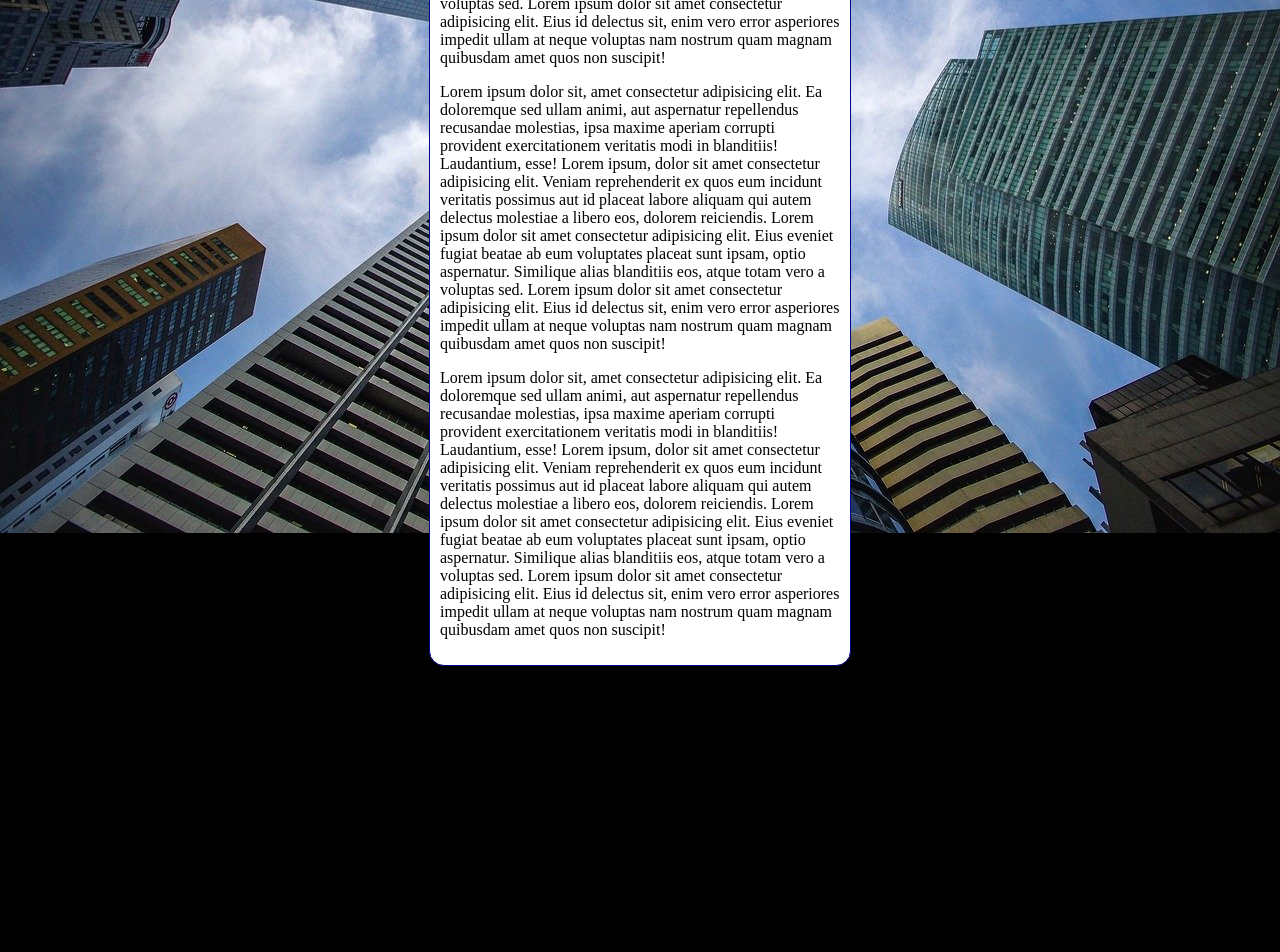
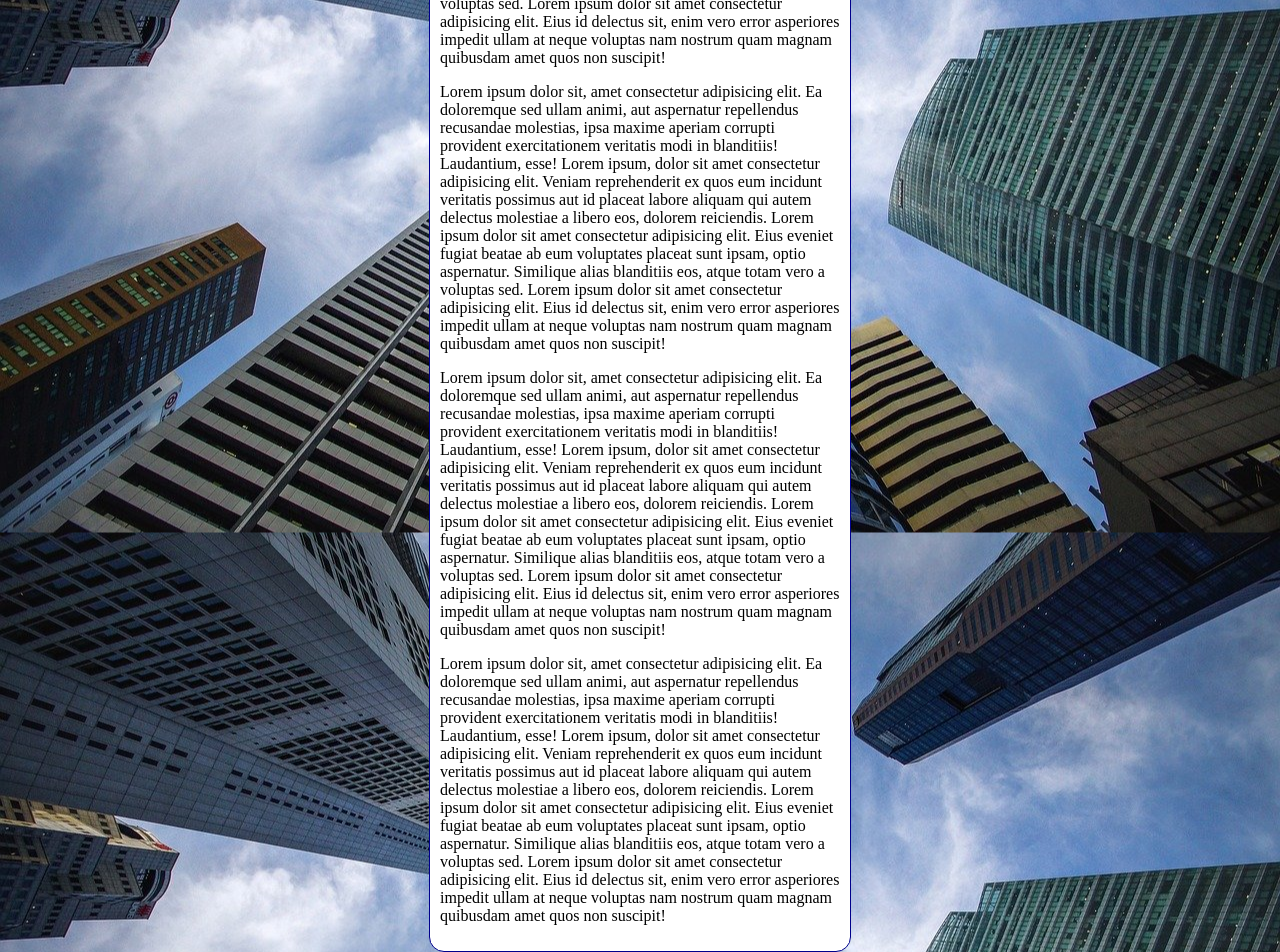
Before and after one commit to andersonpl/html-css, a plain HTML site: page exercicios/ex22/fundo006.html in a window 1280 px wide. Shown: the part 302-1254 px from the top of the page. Before the commit the page ends 968 px from the top, so only its background shows below. Drawn offline with Linux system fonts and the light colour scheme.

Commit message:
Update fundo006.html

```diff
--- a/exercicios/ex22/fundo006.html
+++ b/exercicios/ex22/fundo006.html
@@ -10,7 +10,7 @@
             background-color: black;
             background-image: url('imagens/wallpaper002.jpg');
             background-position: center center;
-            background-repeat: no-repeat;
+            background-repeat: repeat-y;
             background-size: cover;
         }
 
@@ -30,6 +30,7 @@
         <p>Lorem ipsum dolor sit, amet consectetur adipisicing elit. Ea doloremque sed ullam animi, aut aspernatur repellendus recusandae molestias, ipsa maxime aperiam corrupti provident exercitationem veritatis modi in blanditiis! Laudantium, esse! Lorem ipsum, dolor sit amet consectetur adipisicing elit. Veniam reprehenderit ex quos eum incidunt veritatis possimus aut id placeat labore aliquam qui autem delectus molestiae a libero eos, dolorem reiciendis. Lorem ipsum dolor sit amet consectetur adipisicing elit. Eius eveniet fugiat beatae ab eum voluptates placeat sunt ipsam, optio aspernatur. Similique alias blanditiis eos, atque totam vero a voluptas sed. Lorem ipsum dolor sit amet consectetur adipisicing elit. Eius id delectus sit, enim vero error asperiores impedit ullam at neque voluptas nam nostrum quam magnam quibusdam amet quos non suscipit!</p>
         <p>Lorem ipsum dolor sit, amet consectetur adipisicing elit. Ea doloremque sed ullam animi, aut aspernatur repellendus recusandae molestias, ipsa maxime aperiam corrupti provident exercitationem veritatis modi in blanditiis! Laudantium, esse! Lorem ipsum, dolor sit amet consectetur adipisicing elit. Veniam reprehenderit ex quos eum incidunt veritatis possimus aut id placeat labore aliquam qui autem delectus molestiae a libero eos, dolorem reiciendis. Lorem ipsum dolor sit amet consectetur adipisicing elit. Eius eveniet fugiat beatae ab eum voluptates placeat sunt ipsam, optio aspernatur. Similique alias blanditiis eos, atque totam vero a voluptas sed. Lorem ipsum dolor sit amet consectetur adipisicing elit. Eius id delectus sit, enim vero error asperiores impedit ullam at neque voluptas nam nostrum quam magnam quibusdam amet quos non suscipit!</p>
         <p>Lorem ipsum dolor sit, amet consectetur adipisicing elit. Ea doloremque sed ullam animi, aut aspernatur repellendus recusandae molestias, ipsa maxime aperiam corrupti provident exercitationem veritatis modi in blanditiis! Laudantium, esse! Lorem ipsum, dolor sit amet consectetur adipisicing elit. Veniam reprehenderit ex quos eum incidunt veritatis possimus aut id placeat labore aliquam qui autem delectus molestiae a libero eos, dolorem reiciendis. Lorem ipsum dolor sit amet consectetur adipisicing elit. Eius eveniet fugiat beatae ab eum voluptates placeat sunt ipsam, optio aspernatur. Similique alias blanditiis eos, atque totam vero a voluptas sed. Lorem ipsum dolor sit amet consectetur adipisicing elit. Eius id delectus sit, enim vero error asperiores impedit ullam at neque voluptas nam nostrum quam magnam quibusdam amet quos non suscipit!</p>
+        <p>Lorem ipsum dolor sit, amet consectetur adipisicing elit. Ea doloremque sed ullam animi, aut aspernatur repellendus recusandae molestias, ipsa maxime aperiam corrupti provident exercitationem veritatis modi in blanditiis! Laudantium, esse! Lorem ipsum, dolor sit amet consectetur adipisicing elit. Veniam reprehenderit ex quos eum incidunt veritatis possimus aut id placeat labore aliquam qui autem delectus molestiae a libero eos, dolorem reiciendis. Lorem ipsum dolor sit amet consectetur adipisicing elit. Eius eveniet fugiat beatae ab eum voluptates placeat sunt ipsam, optio aspernatur. Similique alias blanditiis eos, atque totam vero a voluptas sed. Lorem ipsum dolor sit amet consectetur adipisicing elit. Eius id delectus sit, enim vero error asperiores impedit ullam at neque voluptas nam nostrum quam magnam quibusdam amet quos non suscipit!</p>
     </main>
 </body>
 </html>
```
